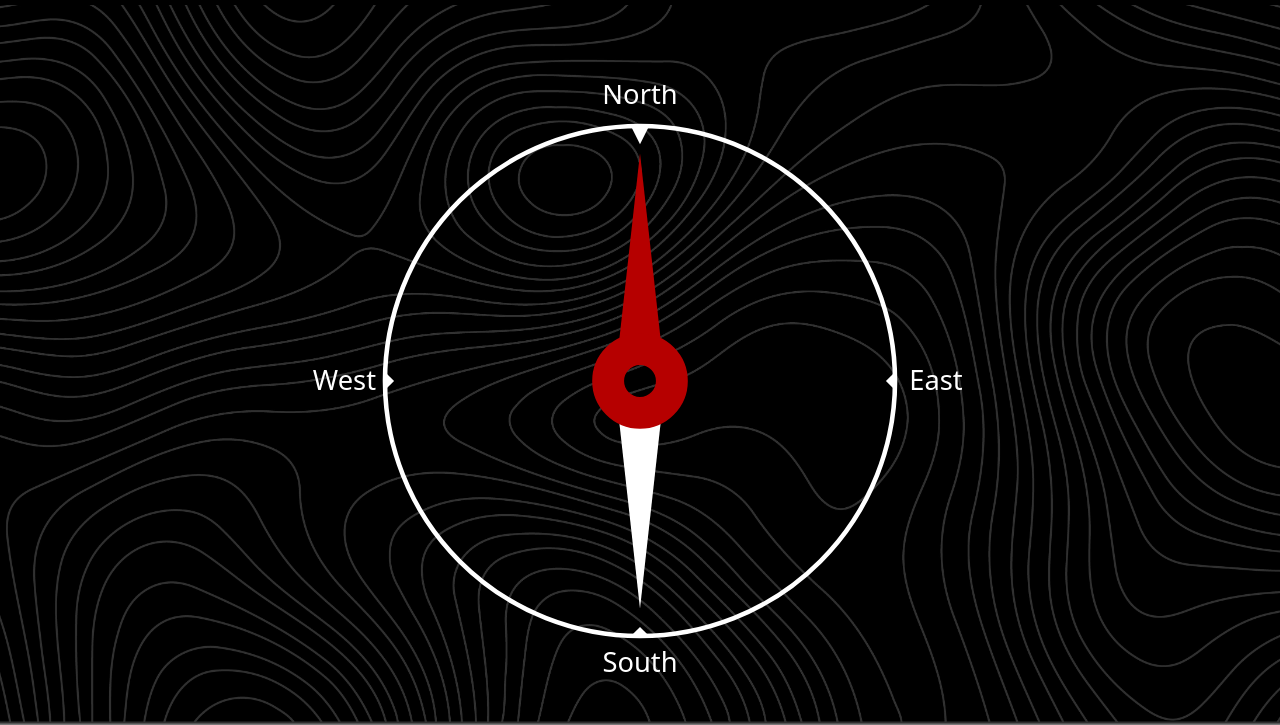
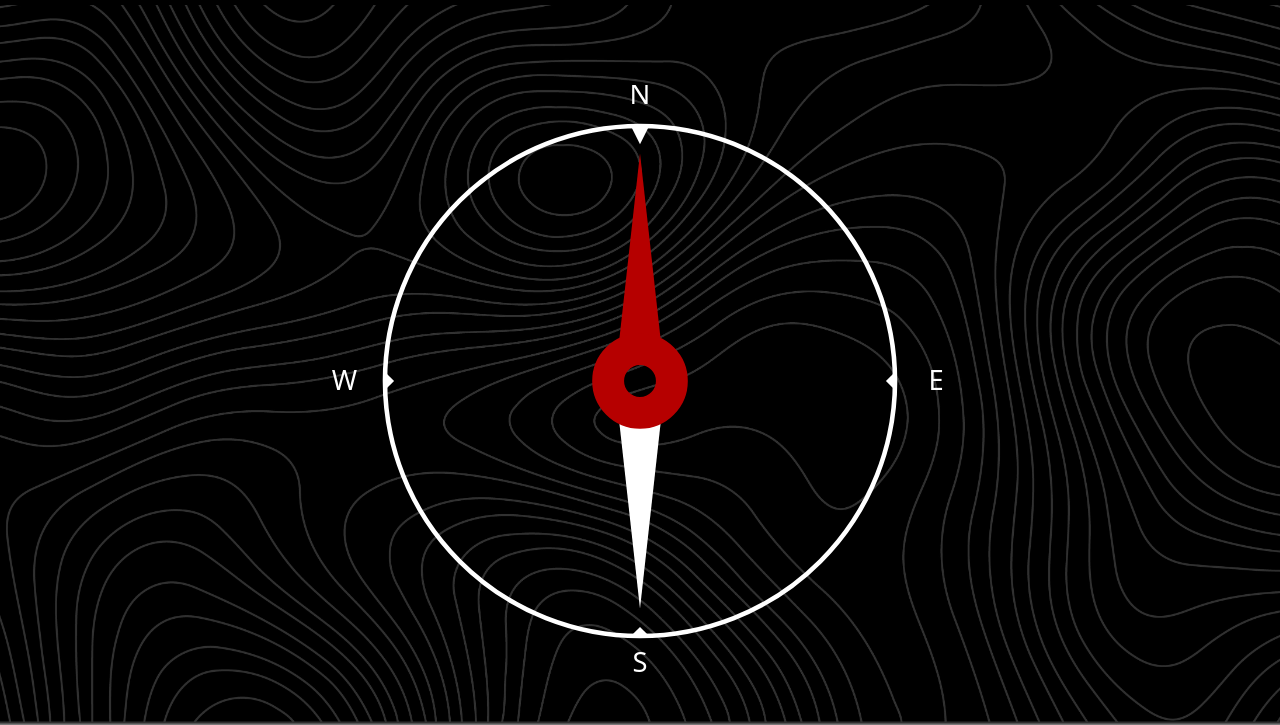
Before and after one commit to wahab-hac/CompassWebtool, a plain HTML site: page index.html in a window 1280 px wide. Shown: the part 75-800 px from the top of the page. Drawn offline with Linux system fonts and the light colour scheme; a web font is replaced by a local one.

Commit message:
Update index.html

```diff
--- a/index.html
+++ b/index.html
@@ -144,10 +144,10 @@
           <polyline points="63,121  67,121  65,119" fill="white" />
           <polyline points="9,63  9,67  11,65" fill="white" />
 
-          <text x="65" y="4.2" font-size="6" text-anchor="middle" fill="white">North</text>
-          <text x="130" y="67" font-size="6" text-anchor="middle" fill="white">East</text>
-          <text x="65" y="129" font-size="6" text-anchor="middle" fill="white">South</text>
-          <text x="0.1" y="67" font-size="6" text-anchor="middle" fill="white">West</text>
+          <text x="65" y="4.2" font-size="6" text-anchor="middle" fill="white">N</text>
+          <text x="130" y="67" font-size="6" text-anchor="middle" fill="white">E</text>
+          <text x="65" y="129" font-size="6" text-anchor="middle" fill="white">S</text>
+          <text x="0.1" y="67" font-size="6" text-anchor="middle" fill="white">W</text>
 
         </svg>
 
```
